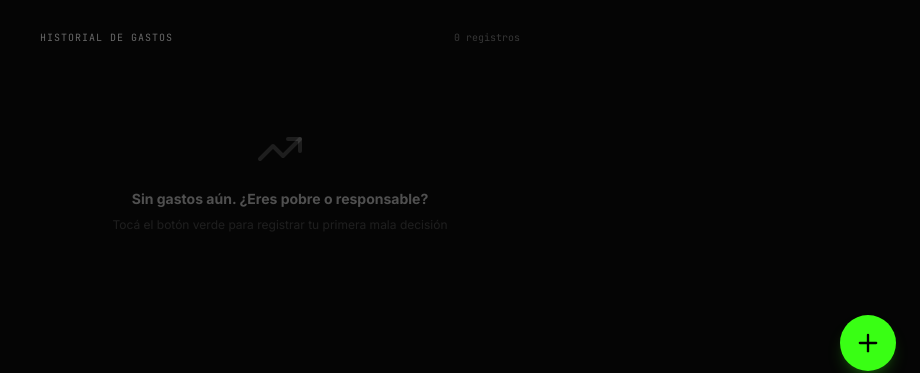
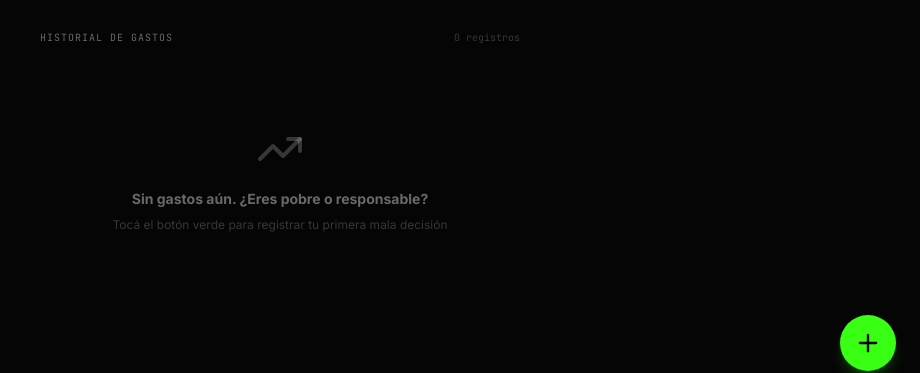
Before and after one commit to manualecarvajal-collab/toxic-financial-coach, a React (Vite) app: page / in a window 1280 px wide. Shown: the part 333-706 px from the top of the page, without its empty margins (360-1280 px from the left). Built offline with nearby package versions, Linux system fonts and the light colour scheme.

Commit message:
fix: reemplaza animación de empty state con div estático para evitar parpadeos GPU en Android

```diff
--- a/src/components/ExpenseList.tsx
+++ b/src/components/ExpenseList.tsx
@@ -26,19 +26,15 @@ export default function ExpenseList({ expenses, onDeleteExpense, loading }: Prop
 
   if (expenses.length === 0) {
     return (
-      <motion.div
-        initial={{ opacity: 0 }}
-        animate={{ opacity: 1 }}
-        className="text-center py-16"
-      >
-        <TrendingUp className="mx-auto text-white/10 mb-4" size={48} />
-        <p className="text-white/30 text-sm font-bold">
+      <div className="text-center py-16">
+        <TrendingUp className="mx-auto text-white/20 mb-4" size={48} />
+        <p className="text-white/40 text-sm font-bold">
           Sin gastos aún. ¿Eres pobre o responsable?
         </p>
-        <p className="text-white/10 text-xs mt-2">
+        <p className="text-white/20 text-xs mt-2">
           Tocá el botón verde para registrar tu primera mala decisión
         </p>
-      </motion.div>
+      </div>
     );
   }
 
```
